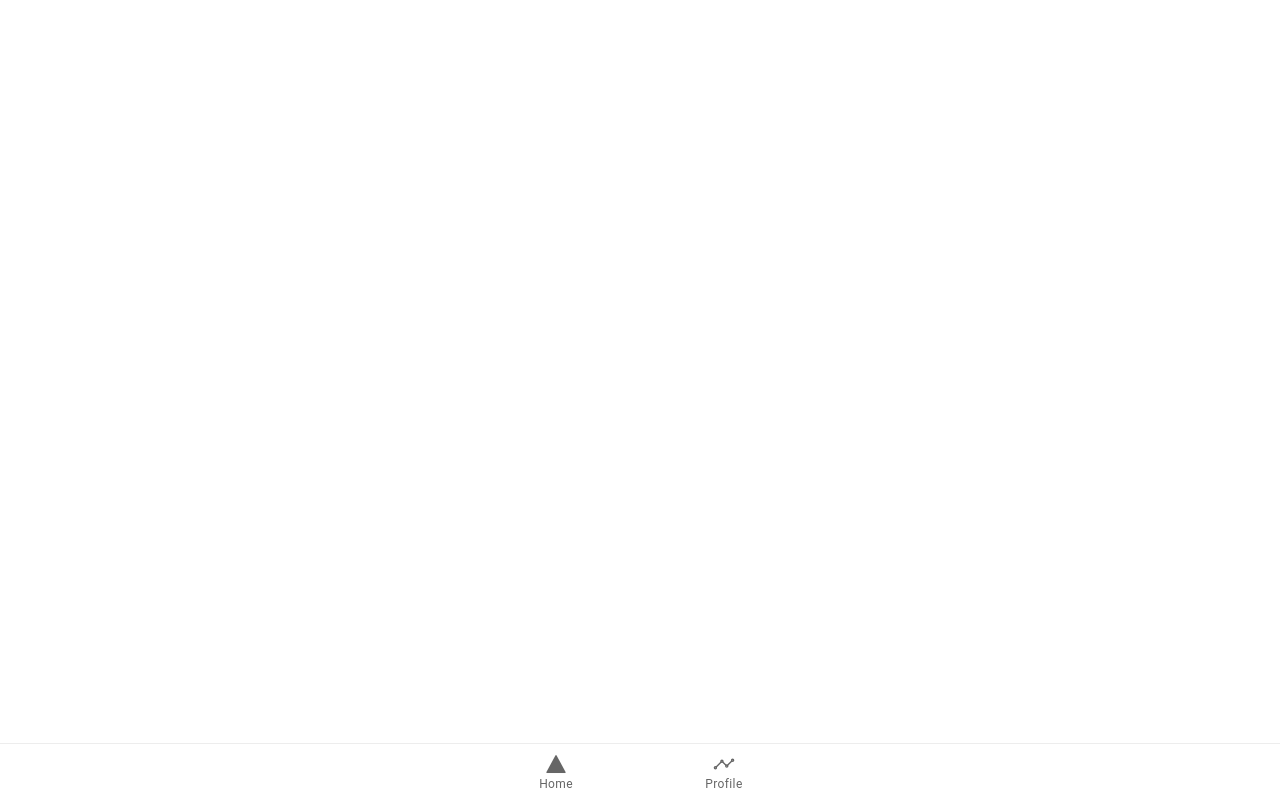
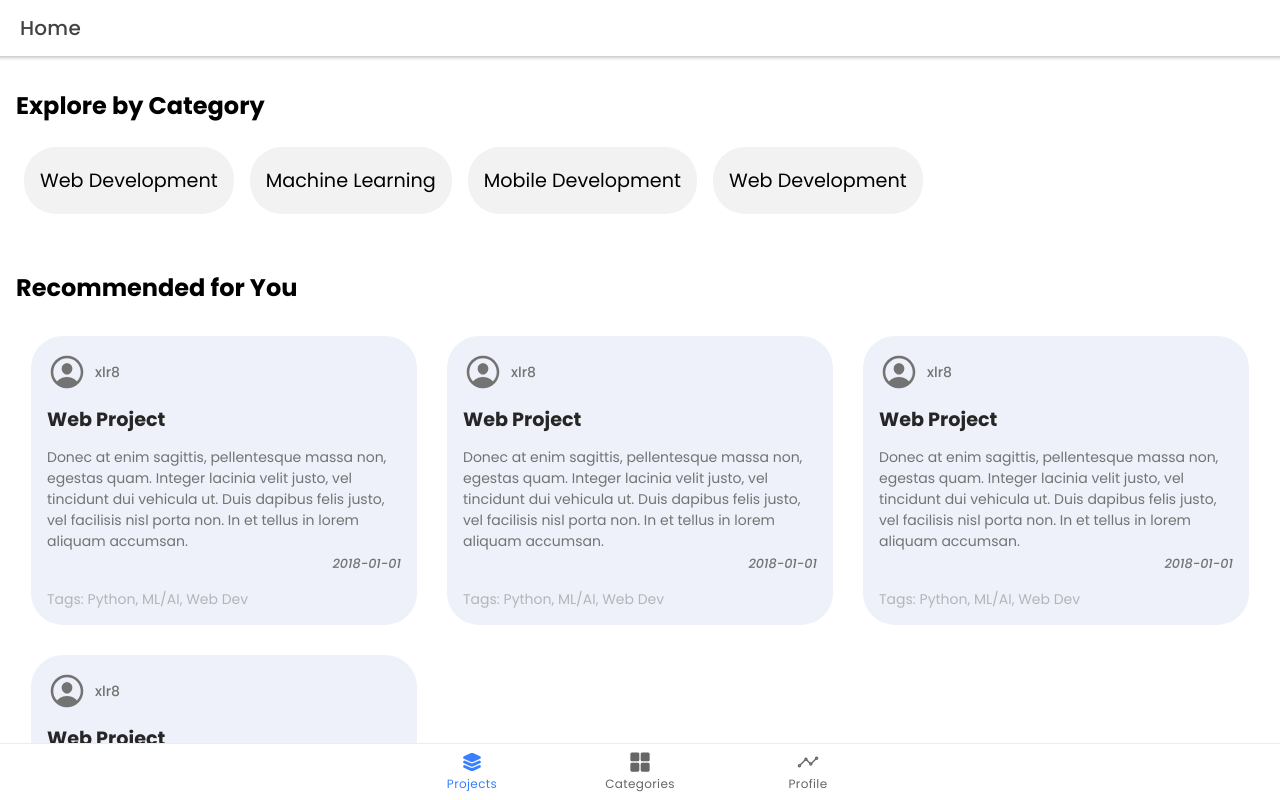
Before and after one commit to LaloVene/MLH-PE-Project, a React (Create React App) app: page /projects in a window 1280 px wide. Built offline with nearby package versions, Linux system fonts and the light colour scheme.

Commit message:
Added Home and Categories page

```diff
--- a/package.json
+++ b/package.json
@@ -67,7 +67,7 @@
   },
   "devDependencies": {
     "@capacitor/cli": "3.1.2",
-    "@types/styled-components": "^5.1.11",
+    "@types/styled-components": "^5.1.12",
     "@typescript-eslint/eslint-plugin": "^4.29.0",
     "@typescript-eslint/parser": "^4.29.0",
     "eslint": "^7.32.0",
--- a/src/App.tsx
+++ b/src/App.tsx
@@ -9,8 +9,9 @@ import {
   IonTabs,
 } from '@ionic/react';
 import { IonReactRouter } from '@ionic/react-router';
-import { ellipse, square, triangle, analyticsOutline } from 'ionicons/icons';
+import { grid, layers, analyticsOutline } from 'ionicons/icons';
 import Home from './pages/Home';
+import Categories from './pages/Categories.page';
 import Login from './pages/Login';
 import Register from './pages/Register';
 import Profile from './pages/Profile';
@@ -40,8 +41,9 @@ const App: React.FC = () => (
   <IonApp>
     <IonReactRouter>
       <IonTabs>
+
         <IonRouterOutlet>
-          <Route exact path="/Home">
+          <Route exact path="/projects">
             <Home />
           </Route>
           <Route exact path="/Login">
@@ -56,13 +58,21 @@ const App: React.FC = () => (
           <Route exact path="/Profile">
             <Profile />
           </Route>
+          <Route exact path="/categories">
+            <Categories />
+          </Route>
         </IonRouterOutlet>
+
         <IonTabBar slot="bottom">
-          <IonTabButton tab="Home" href="/Home">
-            <IonIcon icon={triangle} />
-            <IonLabel>Home</IonLabel>
+          <IonTabButton tab="Projects" href="/projects">
+            <IonIcon icon={layers} />
+            <IonLabel>Projects</IonLabel>
           </IonTabButton>
 
+          <IonTabButton tab="Categories" href="/categories">
+            <IonIcon icon={grid} />
+            <IonLabel>Categories</IonLabel>
+          </IonTabButton>
 
           <IonTabButton tab="Profile" href="/Profile">
             <IonIcon icon={analyticsOutline} />
--- /dev/null
+++ b/src/components/CategoryButton.component.jsx
@@ -0,0 +1,26 @@
+import React from "react";
+import styled from "styled-components";
+
+const Button = styled.button`
+  font-size: 1.2rem;
+  padding: 1.5rem 1rem;
+  background: hsl(0, 0%, 95%);
+  color: black;
+  border-radius: 2rem;
+  margin: 0.5rem;
+
+  &:hover {
+    background: hsl(0, 0%, 90%);
+  }
+`;
+
+function CategoryButton(props) {
+
+  return (
+    <Button>
+      {props.children}
+    </Button>
+  );
+}
+
+export default CategoryButton;
--- /dev/null
+++ b/src/components/CategoryCard.component.jsx
@@ -0,0 +1,52 @@
+import React from "react";
+import {
+  IonCard,
+  IonCardTitle,
+  IonCardContent,
+  IonIcon
+} from "@ionic/react";
+import { cubeOutline } from "ionicons/icons";
+import styled from "styled-components";
+
+const Card = styled(IonCard)`
+  display: flex;
+  justify-content: center;
+  align-items: center;
+  cursor: pointer;
+  text-align: center;
+  border-radius: 1rem;
+  height: 10rem;
+  /* width: 10rem; */
+  background-color: #EEF1FA;
+  /* box-shadow: 0 0.3px 2.2px rgba(0, 0, 0, 0.02),
+  0 0.8px 5.3px rgba(0, 0, 0, 0.028), 0 1.5px 10px rgba(0, 0, 0, 0.035),
+  0 2.7px 17.9px rgba(0, 0, 0, 0.042), 0 5px 33.4px rgba(0, 0, 0, 0.05),
+  0 12px 80px rgba(0, 0, 0, 0.07); */
+  box-shadow: none;
+
+  &:hover {
+    border: 1px solid hsl(0, 0%, 80%);
+  }
+`;
+const Icon = styled(IonIcon)`
+  font-size: 3rem;
+`;
+const Title = styled(IonCardTitle)`
+  font-size: 1.2rem;
+`;
+
+function CategoryCard(props) {
+
+  const { name } = props;
+
+  return (
+    <Card>
+      <IonCardContent>
+        <Icon icon={cubeOutline} />
+        <Title>{name}</Title>
+      </IonCardContent>
+    </Card>
+  );
+}
+
+export default CategoryCard;
--- /dev/null
+++ b/src/components/ProjectCard.component.jsx
@@ -0,0 +1,70 @@
+import React from "react";
+import {
+  IonCard,
+  IonCardHeader,
+  IonCardTitle,
+  IonCardSubtitle,
+  IonCardContent,
+  IonIcon
+} from "@ionic/react";
+import { personCircleOutline } from "ionicons/icons";
+import styled from "styled-components";
+
+const Card = styled(IonCard)`
+  cursor: pointer;
+  border-radius: 2rem;
+  background-color: #EEF1FA;
+  box-shadow: none;
+
+  &:hover {
+    background-color: #dfe5f5;
+  }
+`;
+const CardHeader = styled(IonCardHeader)`
+  display: flex;
+  align-items: center;
+`;
+const Icon = styled(IonIcon)`
+  font-size: 2.5rem;
+  margin-right: 0.5rem;
+`;
+const Username = styled(IonCardSubtitle)`
+  margin: 0;
+`;
+const Title = styled(IonCardTitle)`
+  font-size: 1.2rem;
+  font-weight: bold;
+  padding-bottom: 1rem;
+`;
+const Date = styled(IonCardSubtitle)`
+  margin: 0;
+  text-align: right;
+  font-size: 0.8rem;
+  font-style: italic;
+`;
+const Tags = styled.p`
+  padding-top: 1rem;
+  color: #B4B5B8;
+`;
+
+function CategoryCard(props) {
+
+  const { title, description, date, url, owner } = props;
+
+  return (
+    <Card>
+      <CardHeader>
+        <Icon icon={personCircleOutline} />
+        <Username>{owner}</Username>
+      </CardHeader>
+      <IonCardContent>
+        <Title>{title}</Title>
+        <p>{description}</p>
+        <Date>{date}</Date>
+        <Tags>{'Tags: Python, ML/AI, Web Dev'}</Tags>
+      </IonCardContent>
+    </Card>
+  );
+}
+
+export default CategoryCard;
--- /dev/null
+++ b/src/components/SectionTitle.component.jsx
@@ -0,0 +1,19 @@
+import React from "react";
+import styled from "styled-components";
+
+const Title = styled.div`
+  font-size: 1.5rem;
+  font-weight: bold;
+  margin: 1rem 0;
+`;
+
+function SectionTitle(props) {
+
+  return (
+    <Title>
+      {props.children}
+    </Title>
+  );
+}
+
+export default SectionTitle;
--- /dev/null
+++ b/src/pages/Categories.page.jsx
@@ -0,0 +1,59 @@
+import React from "react";
+import {
+  IonContent,
+  IonHeader,
+  IonPage,
+  IonTitle,
+  IonToolbar,
+  IonRow,
+  IonCol,
+} from "@ionic/react";
+import styled from "styled-components";
+import CategoryCard from '../components/CategoryCard.component';
+import categories from '../utils/categories.json';
+
+const Container = styled.div`
+  padding: 1rem;
+`;
+const Title = styled.h1`
+  font-size: 2.2rem;
+  font-weight: 300;
+`;
+
+function Categories() {
+
+  return (
+    <IonPage>
+      <IonHeader>
+        <IonToolbar>
+          <IonTitle>Categories</IonTitle>
+        </IonToolbar>
+      </IonHeader>
+      <IonContent fullscreen>
+        <IonHeader collapse="condense">
+          <IonToolbar>
+            <IonTitle size="large">Categories</IonTitle>
+          </IonToolbar>
+        </IonHeader>
+
+        <Container>
+          <Title>Categories</Title>
+          <IonRow>
+            {
+              categories.map(category =>
+                <IonCol size="6" size-md="3">
+                  <CategoryCard
+                    key={category.name}
+                    name={category.name}
+                    />
+                </IonCol>
+              )
+            }
+          </IonRow>
+        </Container>
+      </IonContent>
+    </IonPage>
+  );
+}
+
+export default Categories;
--- a/src/pages/Home.tsx
+++ b/src/pages/Home.tsx
@@ -1,26 +1,37 @@
-import React, { useState, useEffect } from "react";
+import React from "react";
 import {
-  IonButton,
   IonContent,
   IonHeader,
-  IonItem,
   IonPage,
   IonTitle,
   IonToolbar,
+  IonRow,
+  IonCol
 } from "@ionic/react";
-import ExploreContainer from "../components/ExploreContainer";
-import "./Home.css";
+import styled from "styled-components";
+import SectionTitle from "../components/SectionTitle.component";
+import ProjectCard from "../components/ProjectCard.component";
+import CategoryButton from "../components/CategoryButton.component";
+import projects from "../utils/projects.json";
+import categories from "../utils/categories.json";
+
+const Container = styled.div`
+  padding: 1rem;
+`;
+const Separator = styled.div`
+  margin: 3rem 0;
+`;
 
 function Home() {
-  const [currentTime, setCurrentTime] = useState(0);
+  // const [currentTime, setCurrentTime] = useState(0);
 
-  useEffect(() => {
-    fetch("/api/time")
-      .then((res) => res.json())
-      .then((data) => {
-        setCurrentTime(data.time);
-      });
-  }, []);
+  // useEffect(() => {
+  //   fetch("/api/time")
+  //     .then((res) => res.json())
+  //     .then((data) => {
+  //       setCurrentTime(data.time);
+  //     });
+  // }, []);
 
   return (
     <IonPage>
@@ -35,13 +46,40 @@ function Home() {
             <IonTitle size="large">Home</IonTitle>
           </IonToolbar>
         </IonHeader>
-        <IonItem>
-          <IonButton routerLink="/Login" routerDirection="root" expand="block">
-            Login
+        <Container>
+          {/* Categories */}
+          <section>
+            <SectionTitle>Explore by Category</SectionTitle>
+            {categories.slice(0, 4).map((category) => (
+              <CategoryButton key={category.name}>
+                {category.name}
+              </CategoryButton>
+            ))}
+          </section>
 
-          </IonButton>
-        </IonItem>
-        <p>The current time is {currentTime}.</p>
+          <Separator />
+
+          {/* Projects */}
+          <section>
+            <SectionTitle>Recommended for You</SectionTitle>
+            <IonRow>
+              {projects.map((project, index) => {
+                const { id, title, description, date, url, owner } = project;
+                return (
+                  <IonCol size="12" size-md="4" key={id}>
+                    <ProjectCard
+                      title={title}
+                      description={description}
+                      date={date}
+                      url={url}
+                      owner={owner}
+                    />
+                  </IonCol>
+                );
+              })}
+            </IonRow>
+          </section>
+        </Container>
       </IonContent>
     </IonPage>
   );
--- a/src/theme/variables.css
+++ b/src/theme/variables.css
@@ -1,5 +1,10 @@
 /* Ionic Variables and Theming. For more info, please see:
 http://ionicframework.com/docs/theming/ */
+
+@import url('https://fonts.googleapis.com/css2?family=Poppins:ital,wght@0,100;0,200;0,300;0,400;0,500;0,600;0,700;0,800;0,900;1,100;1,200;1,300;1,400;1,500;1,600;1,700;1,800;1,900&display=swap');
+* {
+  font-family: 'Poppins', sans-serif;
+}
 
 /** Ionic CSS Variables **/
 :root {
@@ -76,7 +81,7 @@ http://ionicframework.com/docs/theming/ */
   --ion-color-light-tint: #f5f6f9;
 }
 
-@media (prefers-color-scheme: dark) {
+@media (prefers-color-scheme: darke) {
   /*
    * Dark Colors
    * -------------------------------------------
--- /dev/null
+++ b/src/utils/categories.json
@@ -0,0 +1,38 @@
+[
+  {
+    "name": "Web Development"
+  },
+  {
+    "name": "Machine Learning"
+  },
+  {
+    "name": "Mobile Development"
+  },
+  {
+    "name": "Web Development"
+  },
+  {
+    "name": "Machine Learning"
+  },
+  {
+    "name": "Mobile Development"
+  },
+  {
+    "name": "Web Development"
+  },
+  {
+    "name": "Machine Learning"
+  },
+  {
+    "name": "Mobile Development"
+  },
+  {
+    "name": "Web Development"
+  },
+  {
+    "name": "Machine Learning"
+  },
+  {
+    "name": "Mobile Development"
+  }
+]
--- /dev/null
+++ b/src/utils/projects.json
@@ -0,0 +1,34 @@
+[
+  {
+    "id": 1,
+    "title": "Web Project",
+    "description": "Donec at enim sagittis, pellentesque massa non, egestas quam. Integer lacinia velit justo, vel tincidunt dui vehicula ut. Duis dapibus felis justo, vel facilisis nisl porta non. In et tellus in lorem aliquam accumsan.",
+    "date": "2018-01-01",
+    "url": "https://picsum.photos/100/100/?image: 10",
+    "owner": "xlr8"
+  },
+  {
+    "id": 2,
+    "title": "Web Project",
+    "description": "Donec at enim sagittis, pellentesque massa non, egestas quam. Integer lacinia velit justo, vel tincidunt dui vehicula ut. Duis dapibus felis justo, vel facilisis nisl porta non. In et tellus in lorem aliquam accumsan.",
+    "date": "2018-01-01",
+    "url": "https://picsum.photos/100/100/?image: 10",
+    "owner": "xlr8"
+  },
+  {
+    "id": 3,
+    "title": "Web Project",
+    "description": "Donec at enim sagittis, pellentesque massa non, egestas quam. Integer lacinia velit justo, vel tincidunt dui vehicula ut. Duis dapibus felis justo, vel facilisis nisl porta non. In et tellus in lorem aliquam accumsan.",
+    "date": "2018-01-01",
+    "url": "https://picsum.photos/100/100/?image: 10",
+    "owner": "xlr8"
+  },
+  {
+    "id": 4,
+    "title": "Web Project",
+    "description": "Donec at enim sagittis, pellentesque massa non, egestas quam. Integer lacinia velit justo, vel tincidunt dui vehicula ut. Duis dapibus felis justo, vel facilisis nisl porta non. In et tellus in lorem aliquam accumsan.",
+    "date": "2018-01-01",
+    "url": "https://picsum.photos/100/100/?image: 10",
+    "owner": "xlr8"
+  }
+]
```
Also changed, not shown: src/pages/Home.css (deleted), 1 other file (tests, documents, lock files or other folders).
